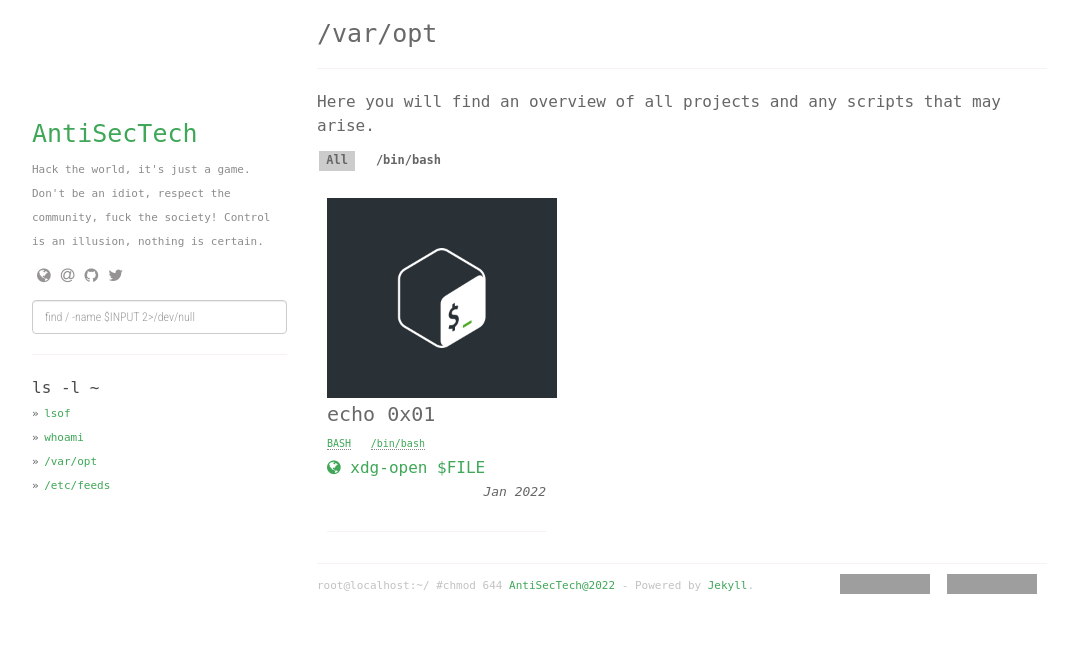
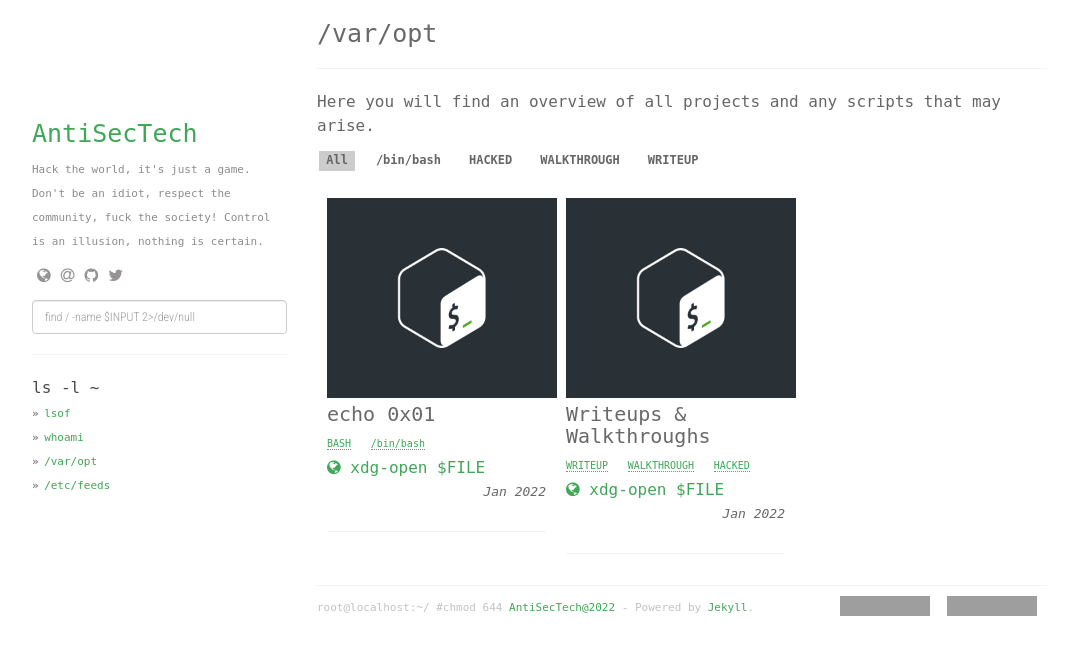
Before and after one commit to AntiSecTech/AntiSecTech.github.io, a Jekyll site: the page built from projects.md, in a window 1280 px wide. Shown: the top 655 px of the page, without its empty margins (53-1131 px from the left). Built offline with Jekyll 4.4.1, drawn with Linux system fonts in a browser that asks for light colours; nearby versions of some CDN libraries; grey boxes are pictures that could not be loaded.

Commit message:
Update projects.json

```diff
--- a/_data/projects.json
+++ b/_data/projects.json
@@ -6,5 +6,13 @@
 		"url": "scripts",
 		"date": "Jan 2022",
 		"tags": ["BASH","/bin/bash"]
+	},
+	{
+		"slug": "writeups",
+		"name": "Writeups & Walkthroughs",
+		"image": "placeholder.jpg",
+		"url": "writeups",
+		"date": "Jan 2022",
+		"tags": ["WRITEUP","WALKTHROUGH", "HACKED"]
 	}
 ]
```
